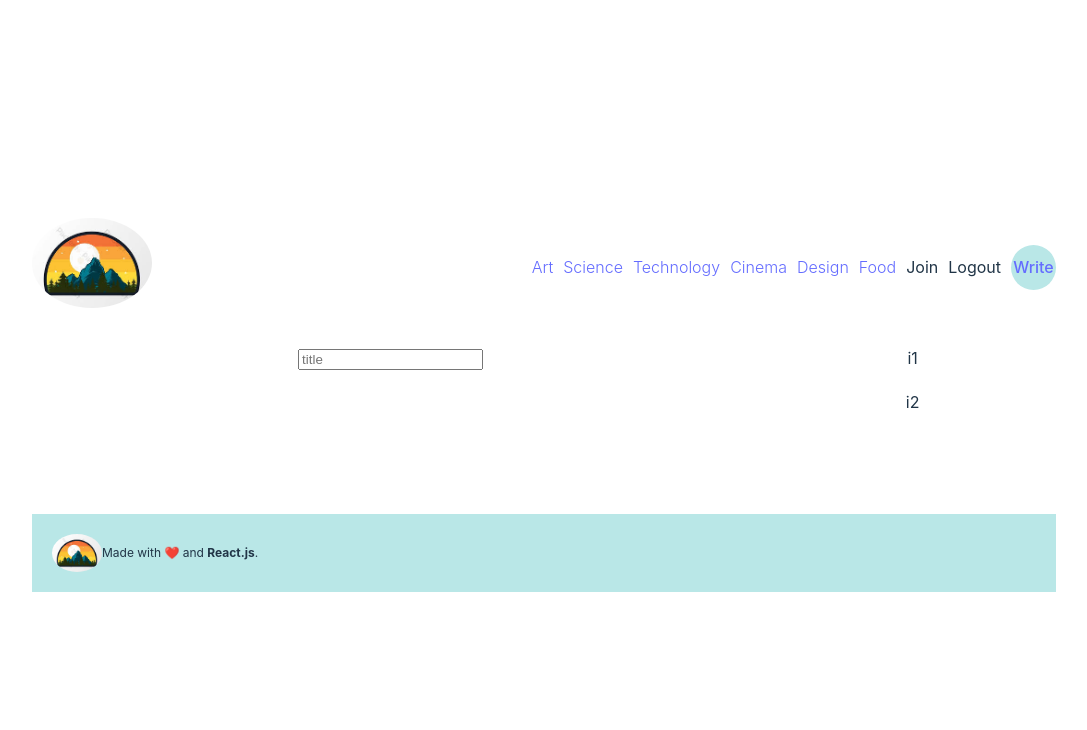
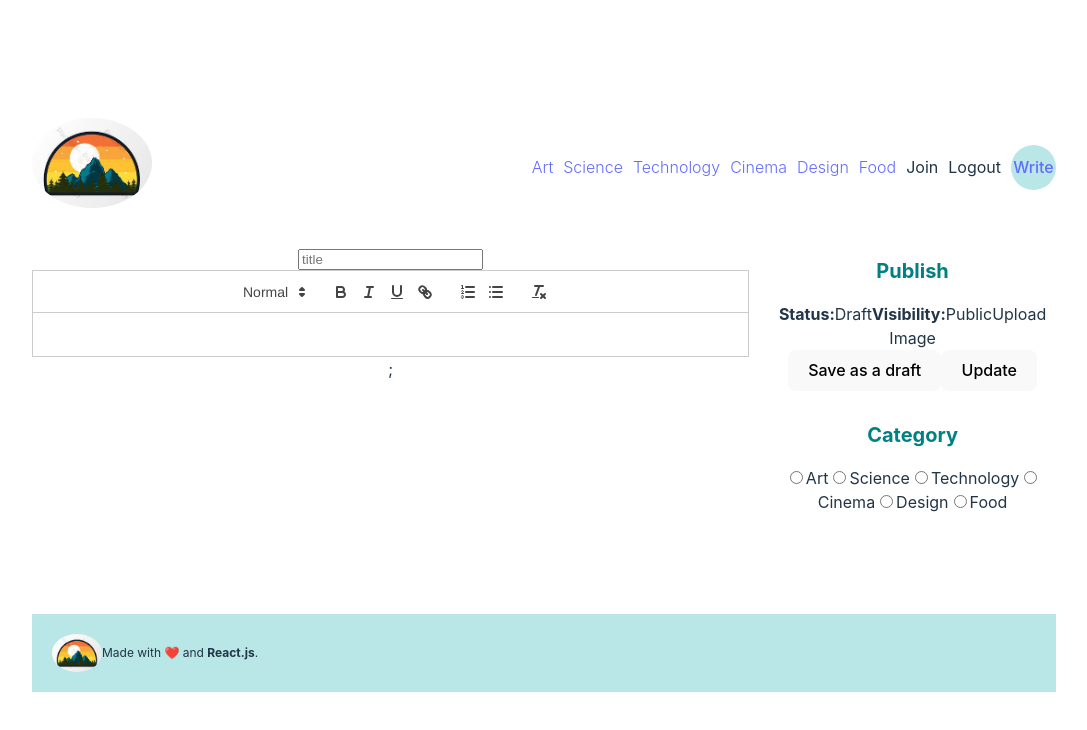
Before and after one commit to miheejb/mj-blog, a React (Vite) app: page /write in a window 1280 px wide. Shown: the top 730 px of the page, without its empty margins (96-1183 px from the left). Built offline with nearby package versions, Linux system fonts and the light colour scheme.

Commit message:
category option in write->menu

```diff
--- a/src/pages/Write.jsx
+++ b/src/pages/Write.jsx
@@ -1,17 +1,50 @@
-import React from "react";
+
 import { useState } from "react";
 import ReactQuill from "react-quill";
 import "react-quill/dist/quill.snow.css";
 
 const Write = () => {
+const [value, setValue] = useState("");
+
   return (
     <div className="add">
       <div className="content">
         <input type="text" placeholder="title" />
+        <div className="editorContainer">
+          <ReactQuill theme="snow" value={value} onChange={setValue} />;
+        </div>
       </div>
       <div className="menu">
-        <div className="item">i1</div>
-        <div className="item">i2</div>
+        <div className="item">
+          <h1>Publish</h1>
+          <span>
+            <b>Status:</b>Draft
+          </span>
+          <span>
+            <b>Visibility:</b>Public
+          </span>
+          <input style={{ display: "none" }} type="file" name="" id="" />
+          <label htmlFor="file">Upload Image</label>
+          <div className="buttons">
+            <button>Save as a draft</button>
+            <button>Update</button>
+          </div>
+        </div>
+        <div className="item">
+          <h1>Category</h1>
+          <input type="radio" name="cat" value="art" id="art" />
+          <label htmlFor="art">Art</label>
+          <input type="radio" name="cat" value="science" id="science" />
+          <label htmlFor="science">Science</label>
+          <input type="radio" name="cat" value="technology" id="technology" />
+          <label htmlFor="technology">Technology</label>
+          <input type="radio" name="cat" value="cinema" id="cinema" />
+          <label htmlFor="cinema">Cinema</label>
+          <input type="radio" name="cat" value="design" id="design" />
+          <label htmlFor="design">Design</label>
+          <input type="radio" name="cat" value="food" id="food" />
+          <label htmlFor="food">Food</label>
+        </div>
       </div>
     </div>
   );
```
